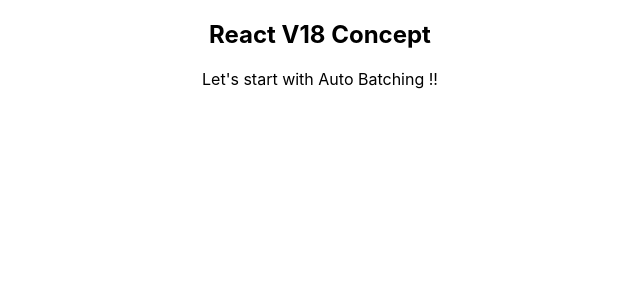
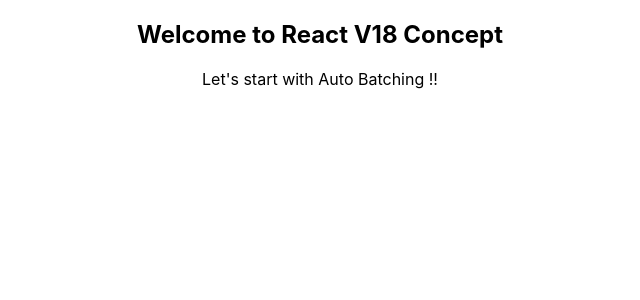
Before and after one commit to InquisitiveAboutReact/Reactv18, a React (Create React App) app in the folder reactv18/: page / in a window 1280 px wide. Shown: the top 300 px of the page, without its empty margins (320-960 px from the left). Built offline with nearby package versions, Linux system fonts and the light colour scheme.

Commit message:
updated app.js

```diff
--- a/reactv18/src/App.js
+++ b/reactv18/src/App.js
@@ -3,7 +3,7 @@
 function App() {
   return (
     <div className="App">
-      <h2>React V18 Concept</h2>
+      <h2>Welcome to React V18 Concept</h2>
       <p> Let's start with Auto Batching !!</p>
     </div>
   );
```
